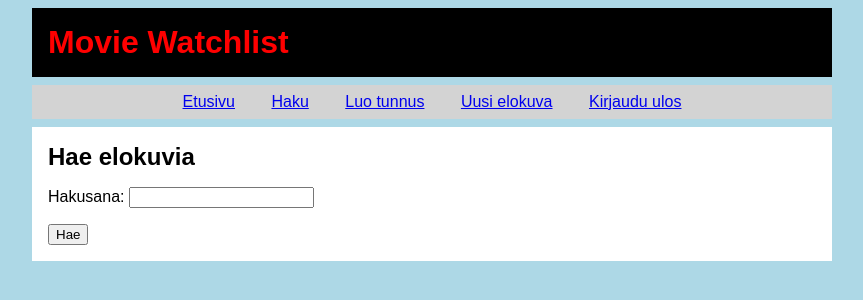
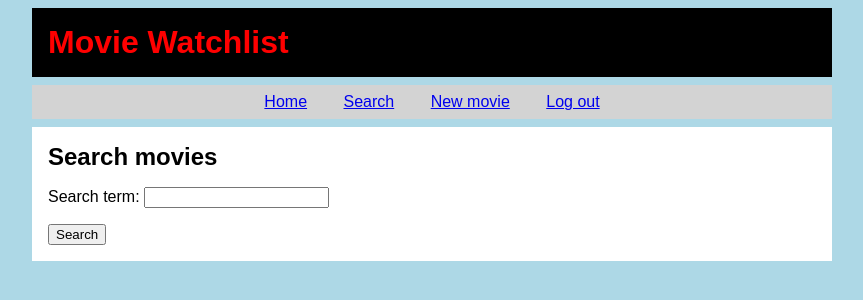
Before and after one commit to mari901/MovieWatchlist, a Flask app: page /search in a window 1280 px wide. Shown: the top 300 px of the page, without its empty margins (208-1071 px from the left). Run offline with Flask 3, Linux system fonts and the light colour scheme; the visitor is signed in with stand-in values (Sample User, id 1).

Commit message:
Translate interface to English and show account links only when logged out

```diff
--- a/app.py
+++ b/app.py
@@ -86,7 +86,7 @@ def create_movie():
 
     movie_id = movies.add_movie(title, description, int(release_year),
                                 session["user_id"], classes)
-    flash("Elokuva lisätty")
+    flash("Movie added")
     return redirect("/movie/" + str(movie_id))
 
 @app.route("/edit_movie/<int:movie_id>", methods=["GET", "POST"])
@@ -116,7 +116,7 @@ def edit_movie(movie_id):
         classes = parse_classes(request.form.getlist("classes"))
 
         movies.update_movie(movie_id, title, description, int(release_year), classes)
-        flash("Elokuva päivitetty")
+        flash("Movie updated")
         return redirect("/movie/" + str(movie_id))
 
 @app.route("/remove_movie/<int:movie_id>", methods=["GET", "POST"])
@@ -135,7 +135,7 @@ def remove_movie(movie_id):
         check_csrf()
         if "continue" in request.form:
             movies.remove_movie(movie_id)
-            flash("Elokuva poistettu")
+            flash("Movie removed")
             return redirect("/")
         return redirect("/movie/" + str(movie_id))
 
@@ -153,14 +153,14 @@ def register():
         abort(403)
 
     if password1 != password2:
-        flash("VIRHE: Antamasi salasanat eivät ole samat")
+        flash("ERROR: The passwords do not match")
         return render_template("register.html", filled={"username": username})
 
     if users.create_user(username, password1):
-        flash("Tunnuksen luominen onnistui, voit nyt kirjautua sisään")
+        flash("Account created, you can now log in")
         return redirect("/")
 
-    flash("VIRHE: Valitsemasi tunnus on jo varattu")
+    flash("ERROR: That username is already taken")
     return render_template("register.html", filled={"username": username})
 
 @app.route("/login", methods=["GET", "POST"])
@@ -179,7 +179,7 @@ def login():
         session["csrf_token"] = secrets.token_hex(16)
         return redirect(next_page)
 
-    flash("VIRHE: Väärä tunnus tai salasana")
+    flash("ERROR: Wrong username or password")
     return render_template("login.html", next_page=next_page)
 
 @app.route("/logout")
--- a/templates/edit_movie.html
+++ b/templates/edit_movie.html
@@ -1,10 +1,10 @@
 {% extends "layout.html" %}
 
-{% block title %}Muokkaa elokuvaa{% endblock %}
+{% block title %}Edit movie{% endblock %}
 
 {% block content %}
-<h2>Muokkaa elokuvaa</h2>
+<h2>Edit movie</h2>
 {% set action = "/edit_movie/" ~ movie.id %}
-{% set button = "Tallenna" %}
+{% set button = "Save" %}
 {% include "movie_form.html" %}
 {% endblock %}
--- a/templates/index.html
+++ b/templates/index.html
@@ -3,7 +3,7 @@
 {% block title %}Movie Watchlist{% endblock %}
 
 {% block content %}
-<h2>Elokuvat</h2>
+<h2>Movies</h2>
 
 {% for movie in movies %}
 <div class="thread">
@@ -11,10 +11,10 @@
     <a href="/movie/{{ movie.id }}">{{ movie.title }}</a> ({{ movie.release_year }})
   </p>
   <p>
-    Lisääjä: <a href="/user/{{ movie.user_id }}">{{ movie.username }}</a>
+    Added by: <a href="/user/{{ movie.user_id }}">{{ movie.username }}</a>
   </p>
 </div>
 {% else %}
-<p>Ei vielä elokuvia.</p>
+<p>No movies yet.</p>
 {% endfor %}
 {% endblock %}
--- a/templates/layout.html
+++ b/templates/layout.html
@@ -14,16 +14,14 @@
   <div class="nav">
     <nav>
       <ul>
-        <li><a href="/">Etusivu</a></li>
-        <li><a href="/search">Haku</a></li>
-        <li><a href="/register">Luo tunnus</a></li>
+        <li><a href="/">Home</a></li>
+        <li><a href="/search">Search</a></li>
         {% if session.user_id %}
-        <li><a href="/new_movie">Uusi elokuva</a></li>
-        {% endif %}
-        {% if session.user_id %}
-        <li><a href="/logout">Kirjaudu ulos</a></li>
+        <li><a href="/new_movie">New movie</a></li>
+        <li><a href="/logout">Log out</a></li>
         {% else %}
-        <li><a href="/login">Kirjaudu sisään</a></li>
+        <li><a href="/register">Create account</a></li>
+        <li><a href="/login">Log in</a></li>
         {% endif %}
       </ul>
     </nav>
--- a/templates/movie_form.html
+++ b/templates/movie_form.html
@@ -1,15 +1,15 @@
 <form action="{{ action }}" method="post">
   <input type="hidden" name="csrf_token" value="{{ session.csrf_token }}" />
   <p>
-    <label for="title">Otsikko</label>: <br />
+    <label for="title">Title</label>: <br />
     <input type="text" name="title" id="title" maxlength="100" value="{{ movie.title if movie else '' }}" required />
   </p>
   <p>
-    <label for="release_year">Julkaisuvuosi</label>: <br />
+    <label for="release_year">Release year</label>: <br />
     <input type="text" name="release_year" id="release_year" size="6" pattern="[0-9]{4}" value="{{ movie.release_year if movie else '' }}" required />
   </p>
   <p>
-    <label for="description">Kuvaus</label>: <br />
+    <label for="description">Description</label>: <br />
     <textarea name="description" id="description" rows="6" cols="60" maxlength="1000" required>{{ movie.description if movie else '' }}</textarea>
   </p>
   {% for class in all_classes %}
--- a/templates/new_movie.html
+++ b/templates/new_movie.html
@@ -1,11 +1,11 @@
 {% extends "layout.html" %}
 
-{% block title %}Uusi elokuva{% endblock %}
+{% block title %}New movie{% endblock %}
 
 {% block content %}
-<h2>Uusi elokuva</h2>
+<h2>New movie</h2>
 {% set action = "/create_movie" %}
-{% set button = "Lisää elokuva" %}
+{% set button = "Add movie" %}
 {% set movie = none %}
 {% set selected = [] %}
 {% include "movie_form.html" %}
--- a/templates/search.html
+++ b/templates/search.html
@@ -1,28 +1,28 @@
 {% extends "layout.html" %}
 
-{% block title %}Haku{% endblock %}
+{% block title %}Search{% endblock %}
 
 {% block content %}
-<h2>Hae elokuvia</h2>
+<h2>Search movies</h2>
 
 <form action="/search" method="get">
   <p>
-    <label for="query">Hakusana</label>:
+    <label for="query">Search term</label>:
     <input type="text" name="query" id="query" value="{{ query }}" />
   </p>
-  <input type="submit" value="Hae" />
+  <input type="submit" value="Search" />
 </form>
 
 {% if query %}
 <hr />
-<h2>Tulokset</h2>
+<h2>Results</h2>
 <ul>
   {% for movie in results %}
   <li>
-    <a href="/movie/{{ movie.id }}">{{ movie.title }}</a> ({{ movie.release_year }}), lisääjä {{ movie.username }}
+    <a href="/movie/{{ movie.id }}">{{ movie.title }}</a> ({{ movie.release_year }}), added by {{ movie.username }}
   </li>
   {% else %}
-  <li>Ei tuloksia.</li>
+  <li>No results.</li>
   {% endfor %}
 </ul>
 {% endif %}
```
Also changed, not shown: templates/login.html (+5 -5 lines), templates/register.html (+6 -6 lines), templates/remove_movie.html (+5 -5 lines), templates/show_movie.html (+4 -4 lines).
